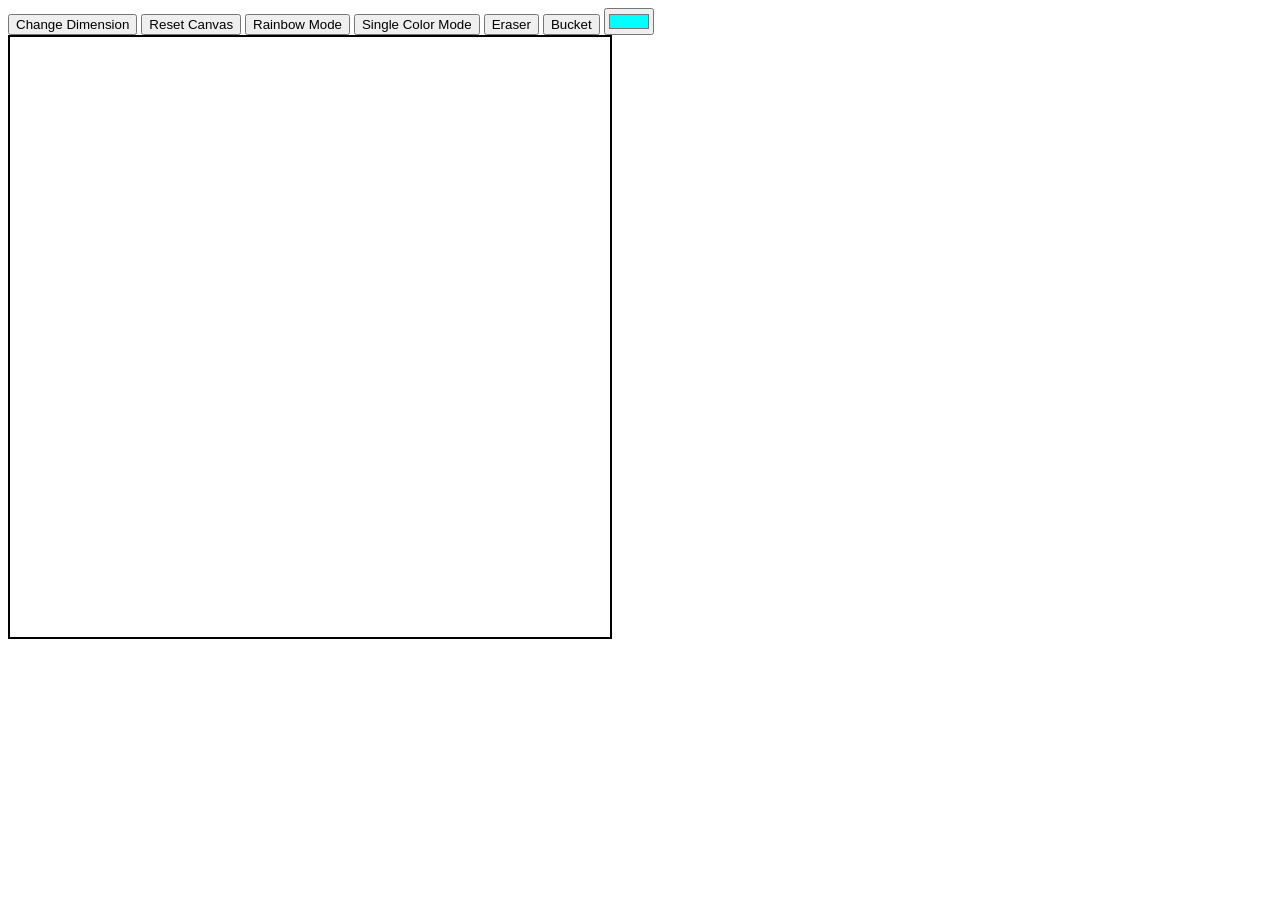
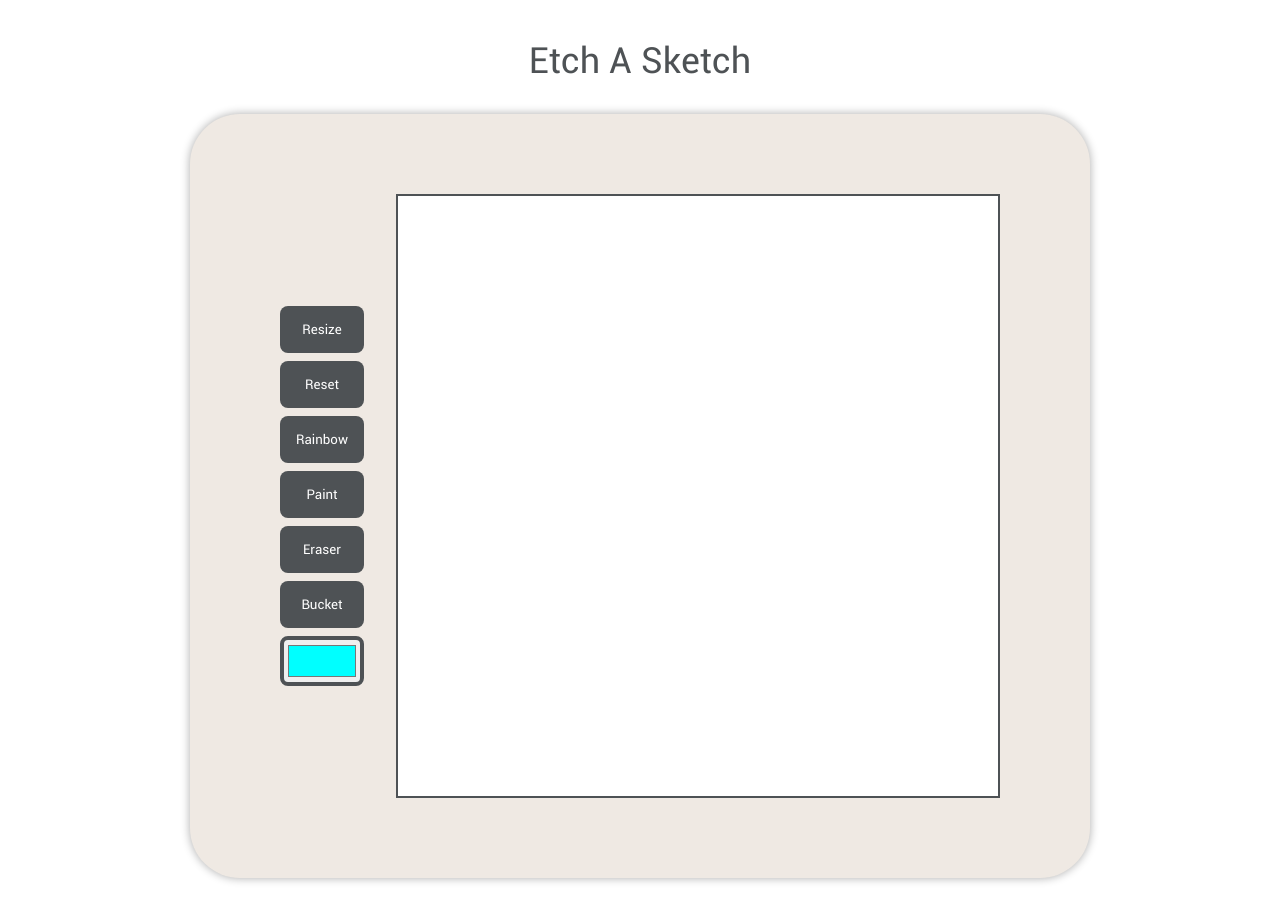
Before and after one commit to wrainf/etch-a-sketch, a plain HTML site: page index.html in a window 1280 px wide. Before the commit the page ends 800 px from the top, so only its background shows below. Drawn offline with Linux system fonts and the light colour scheme.

Commit message:
modified styles

```diff
--- a/index.html
+++ b/index.html
@@ -9,13 +9,23 @@
     <link rel="stylesheet" href="./style.css">
 </head>
 <body>
-    <button id="new-dimension">Change Dimension</button>
-    <button id="reset">Reset Canvas</button>
-    <button id="rainbow">Rainbow Mode</button>
-    <button id="single-color">Single Color Mode</button>
-    <button id="eraser">Eraser</button>
-    <button id="bucket">Bucket</button>
-    <input id= "color-selection" type="color" value="#00FFFF">
+    <div class="header">Etch A Sketch</div>
+    <div class="content" id="content">
+        <div class="tool-container">
+            <button class="tool" id="new-dimension">Resize</button>
+            <button class="tool" id="reset">Reset</button>
+            <button class="tool" id="rainbow">Rainbow</button>
+            <button class="tool" id="single-color">Paint</button>
+            <button class="tool" id="eraser">Eraser</button>
+            <button class="tool" id="bucket">Bucket</button>
+            <div class="color-circle">
+                <input name="color-select"id= "color-selection" type="color" value="#00FFFF" ></input>
+            </div>
+
+        </div>
+    </div>
+
+
 
 </body>
 </html>
--- a/script.js
+++ b/script.js
@@ -7,6 +7,7 @@ let rainbowMode = false;
 let earserMode = false;
 
 const body = document.querySelector('body');
+const content = document.querySelector('#content')
 const setNewDimension = document.querySelector('#new-dimension');
 const toggleRainbow = document.querySelector('#rainbow');
 const toggleDefault = document.querySelector('#single-color');
@@ -17,7 +18,9 @@ const bucket = document.querySelector('#bucket');
 
 let grid = createGrid(dimension);
 canvas.appendChild(grid);
-body.appendChild(canvas);
+content.appendChild(canvas)
+body.appendChild(content);
+
 
 eraser.addEventListener('click',()=>{
     color = 'white';
@@ -78,7 +81,7 @@ function selectColor(){
 
 function createGrid(dimension){
     let grid = document.createElement('div');
-    grid.style.cssText = 'border: 2px solid black; width: 600px; height: 600px;display:flex; flex-direction: column';
+    grid.style.cssText = 'border: 2px solid #4e5255; width: 600px; height: 600px;display:flex; flex-direction: column; background: white';
     for (let x = 1; x <= dimension; x++) {
         let row = document.createElement('div');
         row.style.cssText = 'display:flex';
--- a/style.css
+++ b/style.css
@@ -0,0 +1,63 @@
+
+@font-face {
+    font-family: Roboto;
+    src: url(./Roboto-Regular.ttf);
+}
+*{
+    font-family: 'Roboto','sans-serif';
+}
+
+body{
+    display: flex;
+    flex-direction: column;
+    align-items: center;
+    background-color: white ;
+    padding: 32px;
+}
+
+.header{
+    font-size: 36px;
+    margin-bottom: 32px;
+    color: #4e5255;
+
+}
+
+
+.content{
+    display: flex;
+    justify-content: center;
+    gap: 32px;
+    align-items: center;
+    background-color: #efe9e3;
+    padding: 80px 90px;
+    border-radius: 50px;
+    box-shadow: 0px 0px 10px 0px #acacac;
+}
+
+.tool-container{
+    display: flex;
+    flex-direction: column;
+    gap: 8px;
+
+}
+
+.tool{
+    padding: 16px;
+    border-radius: 8px;
+    border: none;
+    background-color: #4e5255;
+    color: white;
+}
+
+
+.color-circle{
+    width:100%;
+}
+
+input{
+    width: 100%;
+    height: 50px;
+    border: 4px solid #4e5255;
+    padding: none;
+    border-radius: 8px;
+}
```
Also changed, not shown: Roboto-Regular.ttf (added).
